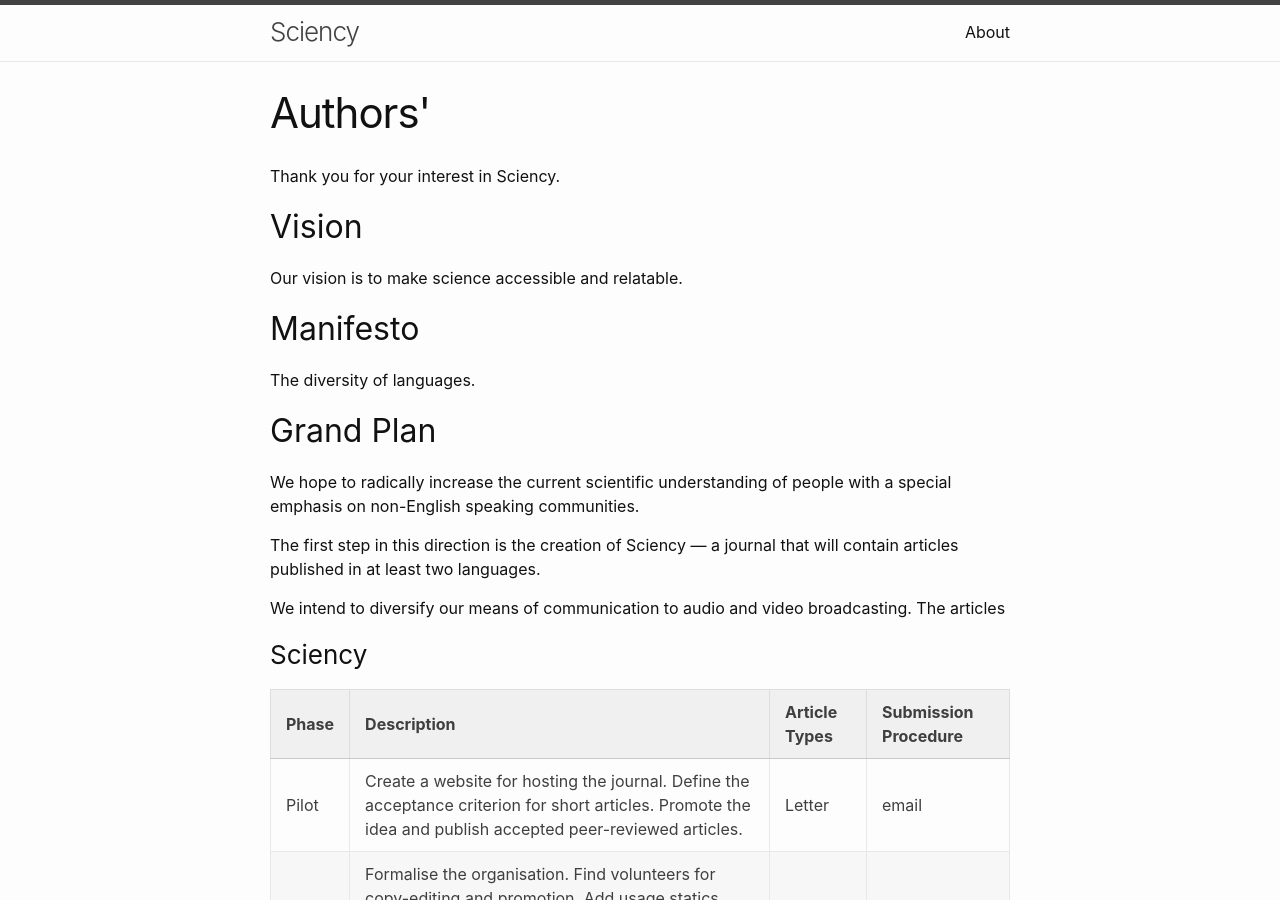
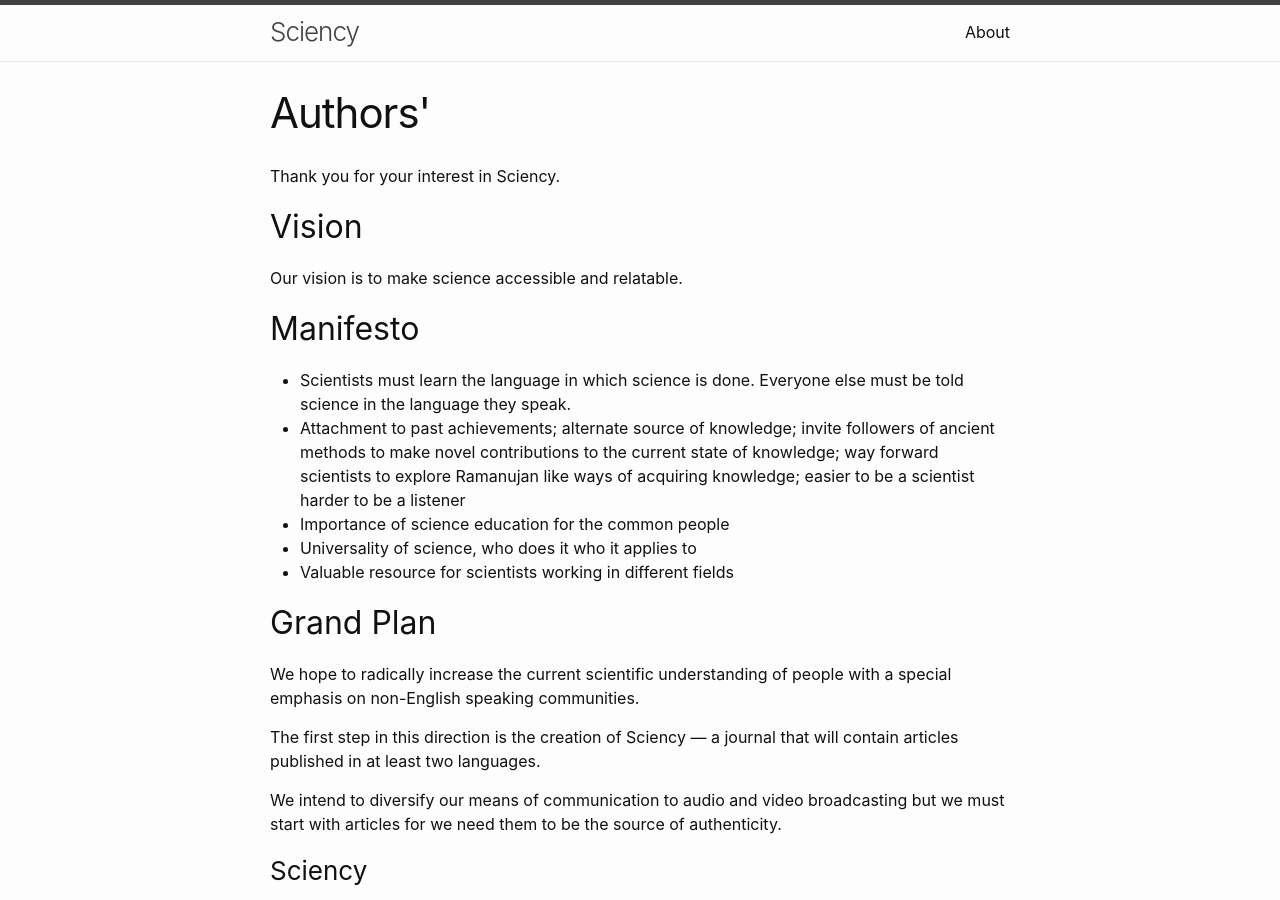
Before and after one commit to Sciency/sciency.github.com, a Jekyll site: the page built from authors.md, in a window 1280 px wide and 900 px high. Built offline with Jekyll 4.4.1, drawn with Linux system fonts in a browser that asks for light colours.

Commit message:
/ ‘authors.md’

```diff
--- a/authors.md
+++ b/authors.md
@@ -13,8 +13,11 @@ Our vision is to make science accessible and relatable.
 
 ## Manifesto
 
-The diversity of languages.
-
+* Scientists must learn the language in which science is done. Everyone else must be told science in the language they speak.
+*  Attachment to past achievements; alternate source of knowledge; invite followers of ancient methods to make novel contributions to the current state of knowledge; way forward scientists to explore Ramanujan like ways of acquiring knowledge; easier to be a scientist harder to be a listener
+* Importance of science education for the common people
+* Universality of science, who does it who it applies to
+* Valuable resource for scientists working in different fields
 
 ## Grand Plan
 
@@ -22,7 +25,7 @@ We hope to radically increase the current scientific understanding of people wit
 
 The first step in this direction is the creation of Sciency — a journal that will contain articles published in at least two languages.
 
-We intend to diversify our means of communication to audio and video broadcasting. The articles
+We intend to diversify our means of communication to audio and video broadcasting but we must start with articles for we need them to be the source of authenticity.
 
 ### Sciency
 
```
